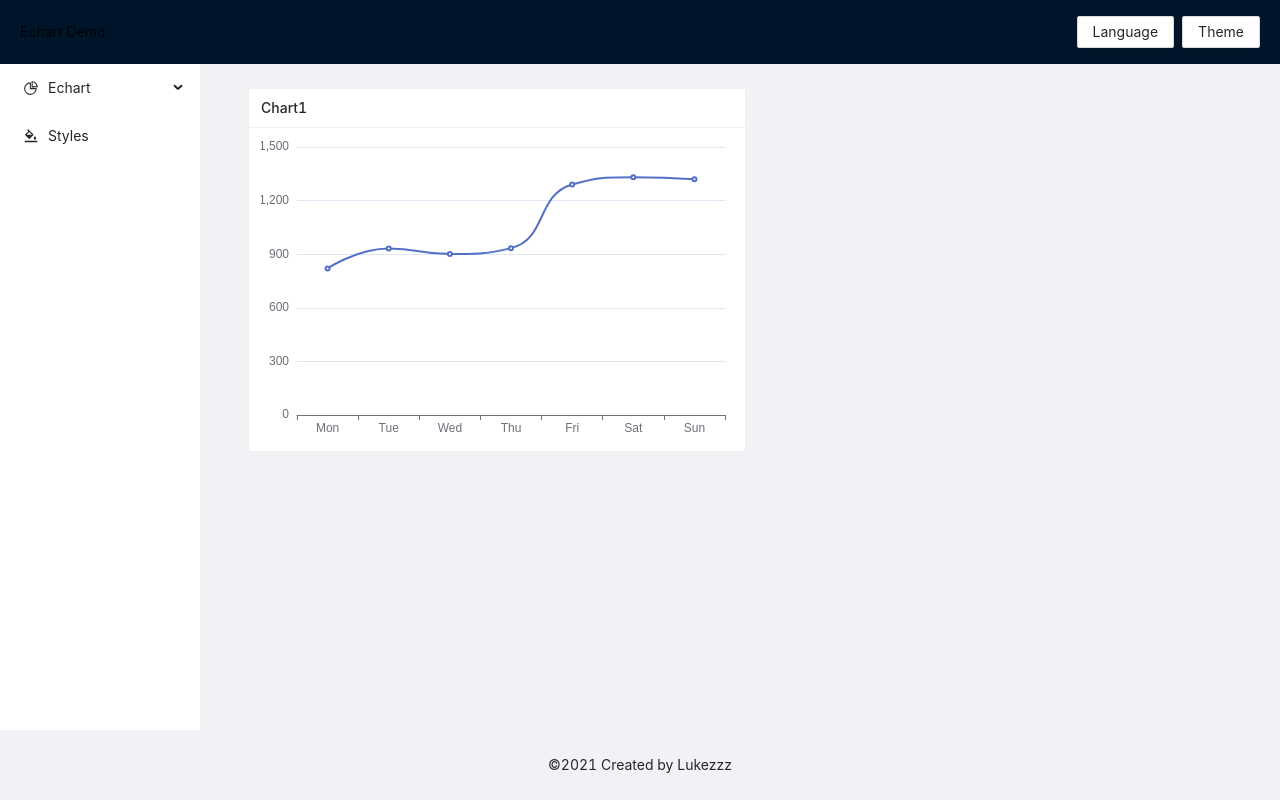
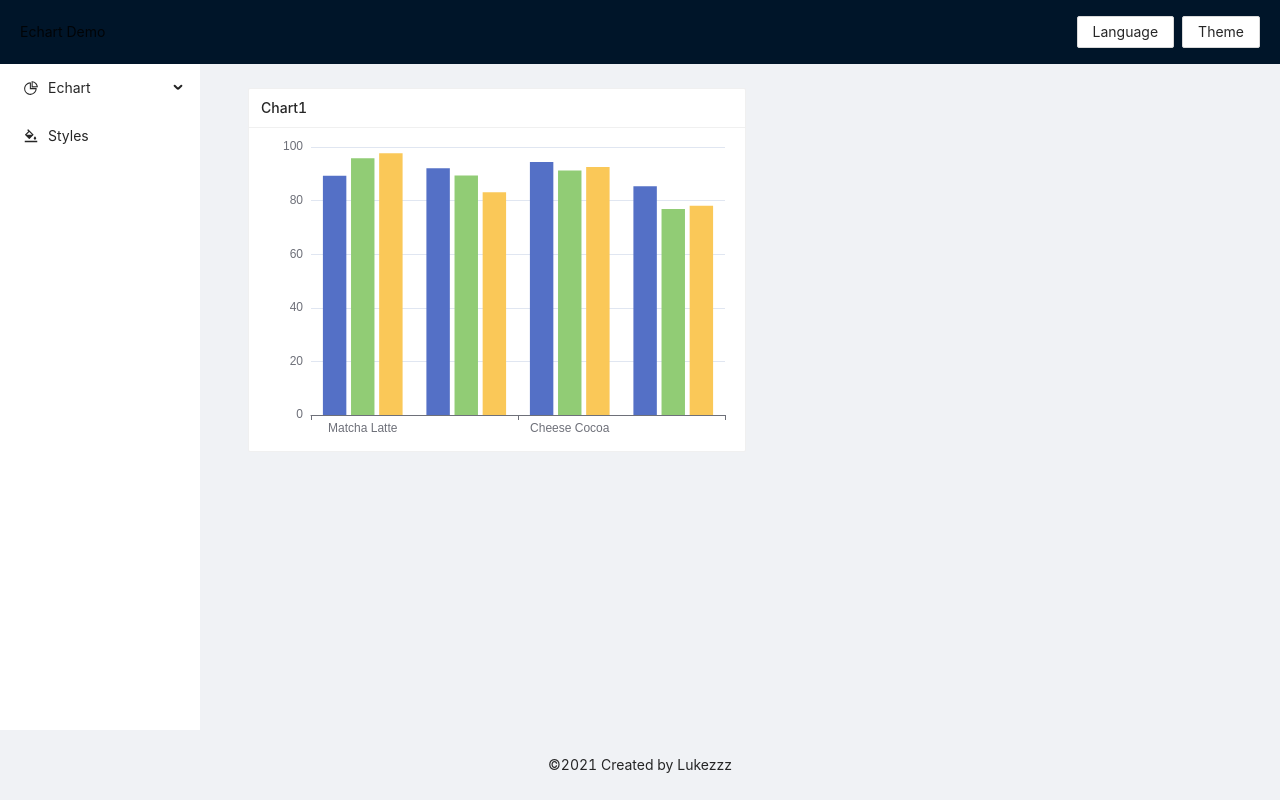
Before and after one commit to lukezzz/echart-demo, a React (Create React App) app in the folder frontend/: page /echart/chart1 in a window 1280 px wide. Built offline with nearby package versions, Linux system fonts and the light colour scheme.

Commit message:
integrate echart

```diff
--- /dev/null
+++ b/frontend/src/components/Chart/Bar.chart.jsx
@@ -0,0 +1,54 @@
+import BasicChart from './Basic.chart'
+
+import React, { useState, useEffect } from 'react'
+
+
+export const BarChart = ({ data }) => {
+
+    const [options, setOptions] = useState({})
+
+
+    useEffect(() => {
+        let xAxis =
+        {
+            type: 'category',
+            data: Object.keys(data)
+
+        }
+        let dataset = {}
+        Object.keys(data).forEach(key => {
+            let d = data[key]
+            d.map(item => {
+                if (dataset[item.name]) {
+                    dataset[item.name].push(item.value)
+                } else {
+                    dataset[item.name] = []
+                    dataset[item.name].push(item.value)
+
+                }
+                return item
+            })
+        })
+
+        let series = []
+        Object.keys(dataset).forEach(key => {
+            series.push({
+                type: 'bar',
+                name: key,
+                data: dataset[key]
+            })
+        })
+        console.log(series)
+        console.log(xAxis)
+        setOptions({
+            xAxis,
+            series
+        })
+    }, [data])
+
+    return (
+        <BasicChart
+            options={options}
+        />
+    )
+}
--- /dev/null
+++ b/frontend/src/components/Chart/Basic.chart.jsx
@@ -0,0 +1,93 @@
+// import the core library.
+import ReactEChartsCore from 'echarts-for-react/lib/core';
+// Import the echarts core module, which provides the necessary interfaces for using echarts.
+import * as echarts from 'echarts/core';
+// Import charts, all with Chart suffix
+import {
+    LineChart,
+    BarChart
+} from 'echarts/charts';
+
+// import components, all suffixed with Component
+import {
+    GridComponent,
+    // PolarComponent,
+    // RadarComponent,
+    // GeoComponent,
+    // SingleAxisComponent,
+    // ParallelComponent,
+    // CalendarComponent,
+    // GraphicComponent,
+    // ToolboxComponent,
+    TooltipComponent,
+    // AxisPointerComponent,
+    // BrushComponent,
+    TitleComponent,
+    // TimelineComponent,
+    // MarkPointComponent,
+    // MarkLineComponent,
+    // MarkAreaComponent,
+    // LegendComponent,
+    // LegendScrollComponent,
+    // LegendPlainComponent,
+    // DataZoomComponent,
+    // DataZoomInsideComponent,
+    // DataZoomSliderComponent,
+    // VisualMapComponent,
+    // VisualMapContinuousComponent,
+    // VisualMapPiecewiseComponent,
+    // AriaComponent,
+    // TransformComponent,
+    // DatasetComponent,
+} from 'echarts/components';
+// Import renderer, note that introducing the CanvasRenderer or SVGRenderer is a required step
+import {
+    CanvasRenderer,
+    // SVGRenderer,
+} from 'echarts/renderers';
+
+import React, { useState, useEffect } from 'react'
+
+
+// Register the required components
+echarts.use(
+    [TitleComponent, TooltipComponent, GridComponent, LineChart, BarChart, CanvasRenderer,]
+)
+
+const chartInitOpt = {
+    grid: { top: 8, right: 8, bottom: 24, left: 50 },
+    legend: {},
+    tooltip: {},
+    xAxis: {},
+    yAxis: {},
+    series: []
+}
+
+
+const BasicChart = ({ options }) => {
+
+
+    const [chartOptions, setChartOptions] = useState(chartInitOpt)
+
+    useEffect(() => {
+        let newOpt = Object.assign(chartInitOpt, options)
+        console.log(newOpt)
+        setChartOptions(newOpt)
+    }, [options])
+
+
+    return (
+        <ReactEChartsCore
+            echarts={echarts}
+            option={chartOptions}
+            notMerge={true}
+            lazyUpdate={true}
+        // theme={"dark"}
+        //   onChartReady={this.onChartReadyCallback}
+        //   onEvents={EventsDict}
+        // opts={ chartOptions}
+        />
+    )
+}
+
+export default BasicChart
--- a/frontend/src/pages/Echarts/Chart1.page.jsx
+++ b/frontend/src/pages/Echarts/Chart1.page.jsx
@@ -6,31 +6,74 @@ import {
 
 } from 'antd'
 
-import ReactECharts from 'echarts-for-react';
+import { BarChart } from '../../components/Chart/Bar.chart'
+
+const data = {
+    'Matcha Latte': [
+        {
+            name: '2015',
+            value: 89.3
+        },
+        {
+            name: '2016',
+            value: 95.8
+        },
+        {
+            name: '2017',
+            value: 97.7
+        },
+    ],
+    'Milk Tea': [
+        {
+            name: '2015',
+            value: 92.1
+        },
+        {
+            name: '2016',
+            value: 89.4
+        },
+        {
+            name: '2017',
+            value: 83.1
+        },
+    ],
+    'Cheese Cocoa': [
+        {
+            name: '2015',
+            value: 94.4
+        },
+        {
+            name: '2016',
+            value: 91.2
+        },
+        {
+            name: '2017',
+            value: 92.5
+        },
+    ],
+    'Walnut Brownie': [
+        {
+            name: '2015',
+            value: 85.4
+        },
+        {
+            name: '2016',
+            value: 76.9
+        },
+        {
+            name: '2017',
+            value: 78.1
+        },
+    ],
+
+}
+
 
 
 export const Chart1 = () => {
 
-    const options = {
-        grid: { top: 8, right: 8, bottom: 24, left: 36 },
-        xAxis: {
-            type: 'category',
-            data: ['Mon', 'Tue', 'Wed', 'Thu', 'Fri', 'Sat', 'Sun'],
-        },
-        yAxis: {
-            type: 'value',
-        },
-        series: [
-            {
-                data: [820, 932, 901, 934, 1290, 1330, 1320],
-                type: 'line',
-                smooth: true,
-            },
-        ],
-        tooltip: {
-            trigger: 'axis',
-        },
-    };
+
+
 
     return (
 
@@ -38,7 +81,9 @@ export const Chart1 = () => {
             <Row gutter={[12, 12]}>
                 <Col span={12}>
                     <Card size="small" title="Chart1">
-                        <ReactECharts option={options} />
+                        <BarChart
+                            data={data}
+                        />
                     </Card>
                 </Col>
             </Row>
```
